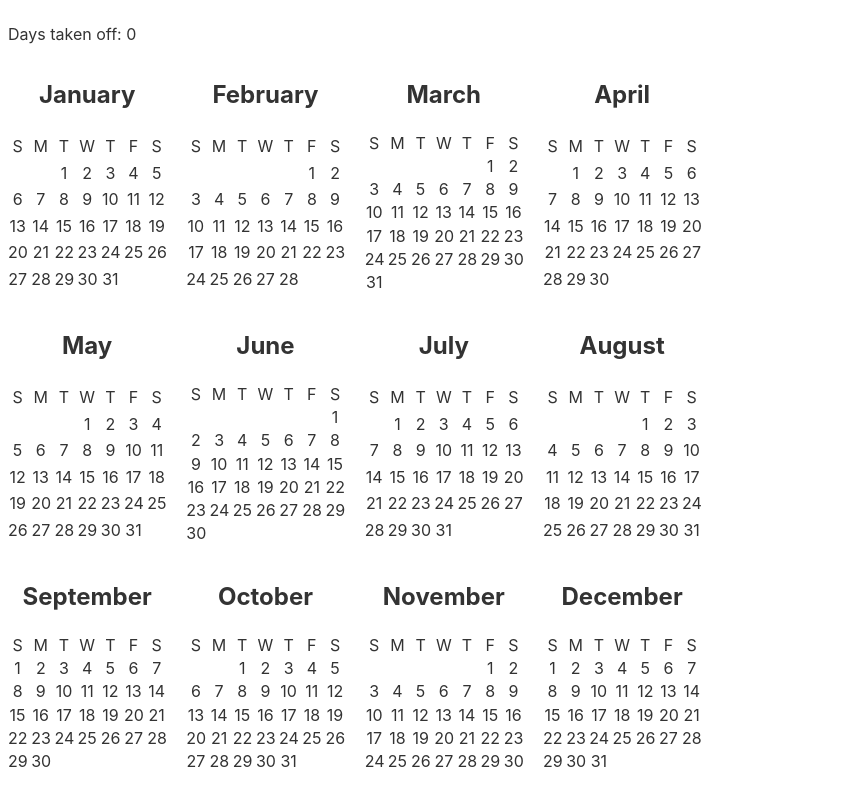
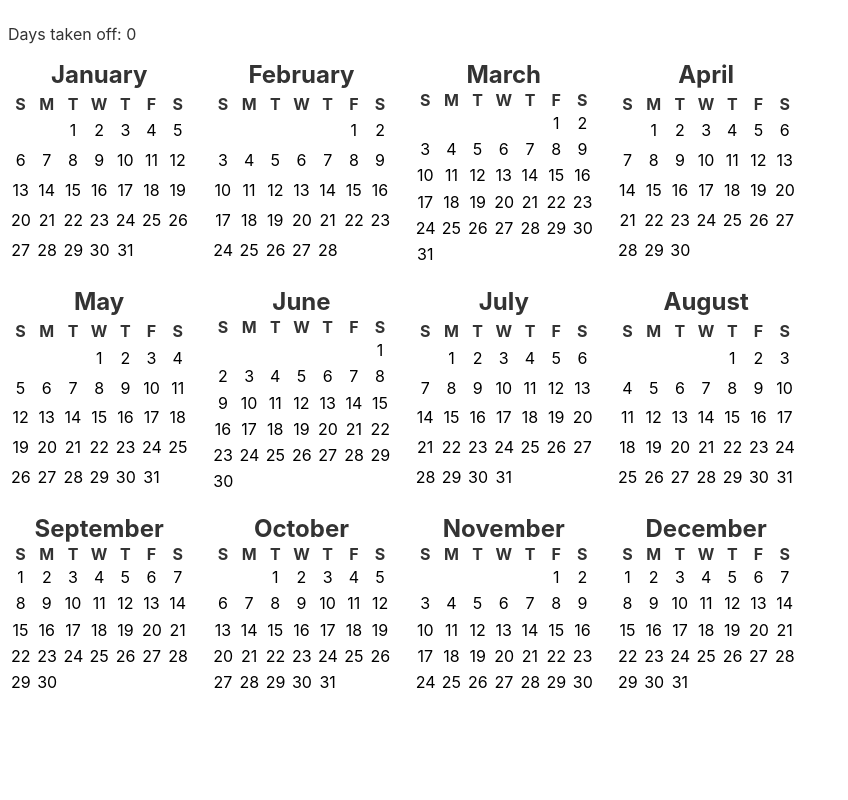
Before and after one commit to ikottman/pto-calculator, a Svelte app: page / in a window 1280 px wide. Shown: the whole page, without its empty margins (0-848 px from the left). Built offline with nearby package versions, Linux system fonts and the light colour scheme.

Commit message:
Make days selectable without messing up grid size

```diff
--- a/src/components/calendar/Day.svelte
+++ b/src/components/calendar/Day.svelte
@@ -1,25 +1,60 @@
 <script>
   import { selectedDays } from './store.js'
   import { get } from 'svelte/store'
-
-  export let fillColor = "white";
   export let label;
   export let date;
 
   function onClick() {
-    if (date) {
+    if (!date) { return; }
+
+    if ($selectedDays.includes(date)) {
+      // unselect
+      selectedDays.update(existing => $selectedDays.filter(d => d !== date));
+    } else {
+      // select
       selectedDays.update(existing => [...existing, date]);
     }
   }
 
+  let id = !!date ? "day" : "header";
   $: selected = date ? $selectedDays.some(selectedDay => selectedDay.getTime() === date.getTime()) : false;
-  let style = `background-color: ${fillColor}; width: 1.2rem; height: 1.2rem; text-align: center;`;
+  $: unselected = !selected;
 </script>
 
 <style>
-  .selected {
-    border: 0.2rem solid #7de574;
+  div {
+    user-select: none;
+  }
+
+  #header {
+    font-weight: bold;
+  }
+
+  #day {
+    text-align: center;
+    border-radius: 50%;
+    width: 1.2rem;
+    height: 1.2rem;
+    line-height: 1.2rem;
+    padding: 3px;
+    transition: background-color 100ms linear;
+    cursor: pointer;
+  }
+
+  #day.unselected:hover {
+    background-color: #d2e3fc;
+    color: black;
+  }
+
+  #day.selected {
+    background-color: #1a73e8;
+    color: white;
+  }
+
+  #day.unselected {
+    background-color: white;
+    color: black;
   }
 </style>
 
-<div {style} class:selected on:click={onClick}>{label}</div>
+<div {id} class:selected class:unselected on:click={onClick}>{label}</div>
--- a/src/components/calendar/Month.svelte
+++ b/src/components/calendar/Month.svelte
@@ -39,12 +39,13 @@
 .container {
   display: inline-grid;
   grid-template-columns: repeat(7, 1fr);
-  grid-gap: 4px;
+  grid-gap: 1px;
   justify-items: center;
 }
 
 h2 {
   grid-column: 1 / 8;
+  margin: 0px;
 }
 </style>
 
```
